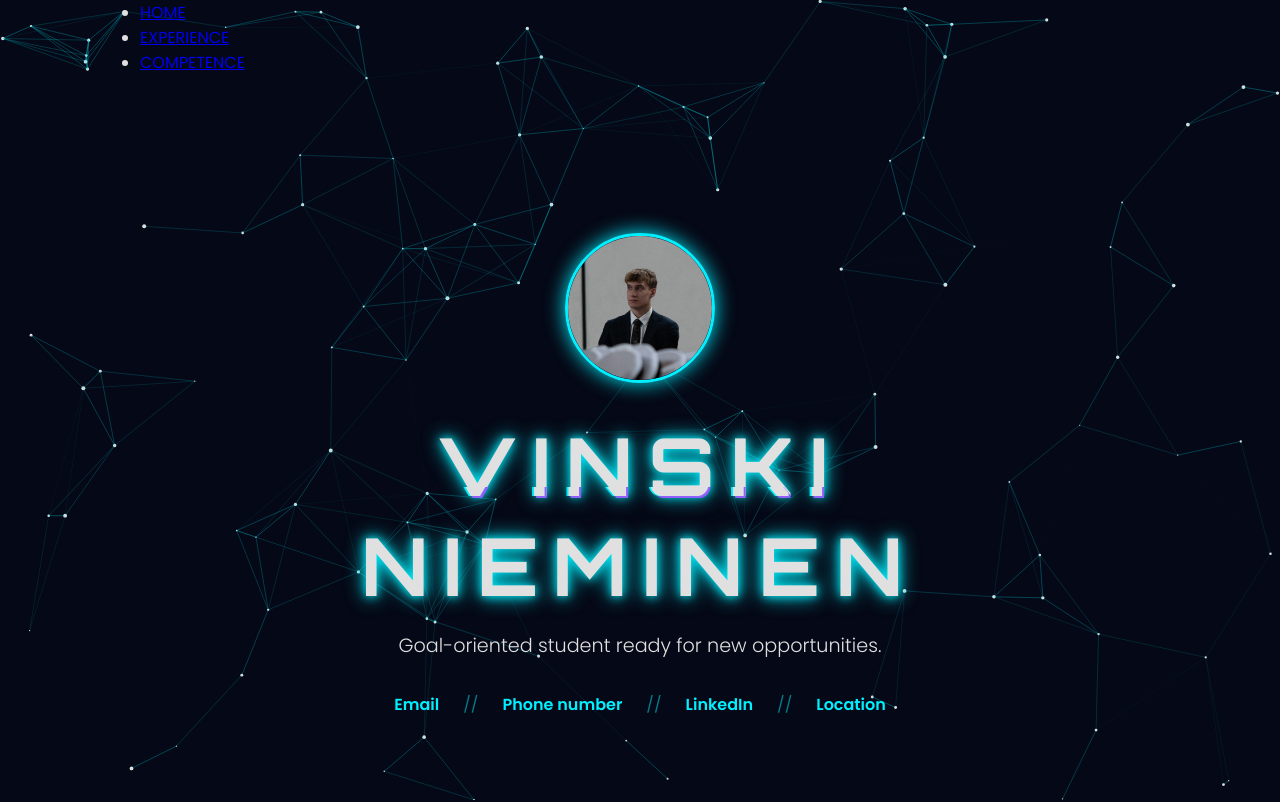
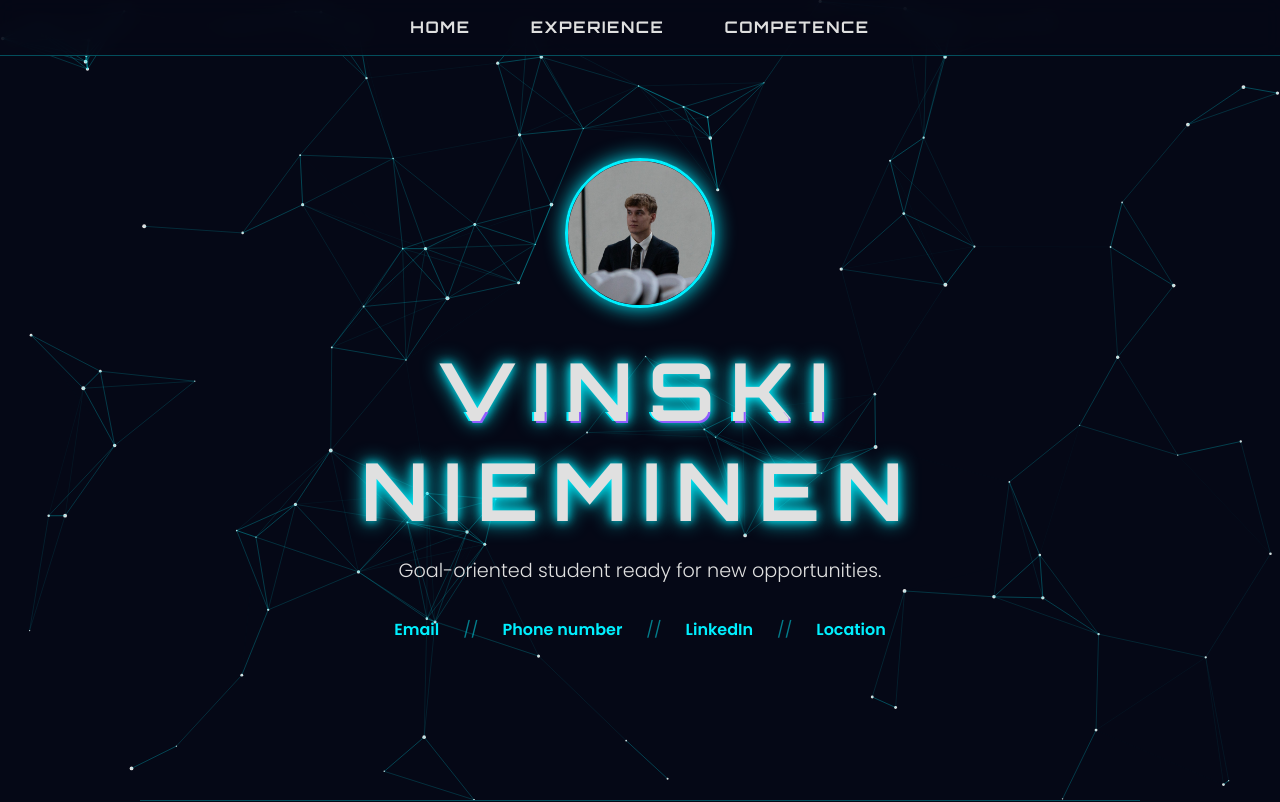
Before and after one commit to nlju/nlju.github.io, a plain HTML site: page index.html in a window 1280 px wide. Shown: the top 802 px of the page. Drawn offline with nearby package versions, Linux system fonts and the light colour scheme; animation ran at ten frames a second.

Commit message:
Update style.css
 Style navigation bar and highlight.

```diff
--- a/style.css
+++ b/style.css
@@ -8,6 +8,70 @@
     --border-color: rgba(0, 240, 255, 0.3);
     --font-heading: 'Orbitron', sans-serif;
     --font-body: 'Poppins', sans-serif;
+}
+/* ===== SMOOTH SCROLLING (SITE-WIDE) ===== */
+html {
+    scroll-behavior: smooth;
+}
+
+/* ===== NEW: Navigation Bar Styling ===== */
+.main-nav {
+    /* Positioning */
+    position: fixed;
+    top: 0;
+    left: 0;
+    width: 100%;
+    z-index: 1000; /* Ensures it's above all other content */
+
+    /* Look and Feel */
+    padding: 15px 0;
+    background: rgba(5, 8, 22, 0.8); /* Dark background with transparency */
+    backdrop-filter: blur(10px); /* This creates the "frosted glass" effect */
+    border-bottom: 1px solid var(--border-color);
+
+    /* Flexbox for centering links */
+    display: flex;
+    justify-content: center;
+    align-items: center;
+}
+
+.nav-links {
+    list-style: none;
+    margin: 0;
+    padding: 0;
+    display: flex;
+    position: relative; /* Needed for the highlight bar */
+}
+
+.nav-links li a {
+    font-family: var(--font-heading);
+    color: var(--text-color);
+    text-decoration: none;
+    padding: 10px 25px;
+    margin: 0 5px;
+    font-size: 1rem;
+    letter-spacing: 0.1em;
+    transition: color 0.3s ease;
+}
+
+.nav-links li a:hover {
+    color: var(--primary-color);
+}
+
+/* The glowing highlight bar */
+#nav-highlight {
+    position: absolute;
+    bottom: -16px; /* Position it just below the links, over the border */
+    height: 4px;
+    background: var(--primary-color);
+    border-radius: 2px;
+    box-shadow: 0 0 15px var(--primary-color), 0 0 5px var(--primary-color);
+
+    /* This is the magic for the smooth sliding animation */
+    transition: all 0.4s cubic-bezier(0.23, 1, 0.32, 1);
+
+    /* Start with it hidden */
+    opacity: 0;
 }
 
 * {
@@ -177,7 +241,8 @@ body {
 @keyframes scroll-down { 0% { transform: translateY(-10px); opacity: 0; } 50% { opacity: 1; } 100% { transform: translateY(10px); opacity: 0; } }
 
 section {
-    padding: 100px 0;
+    /* Changed padding to padding-top and increased it */
+    padding: 150px 0 100px 0;
     border-top: 1px solid var(--border-color);
 }
 section h2 {
```
